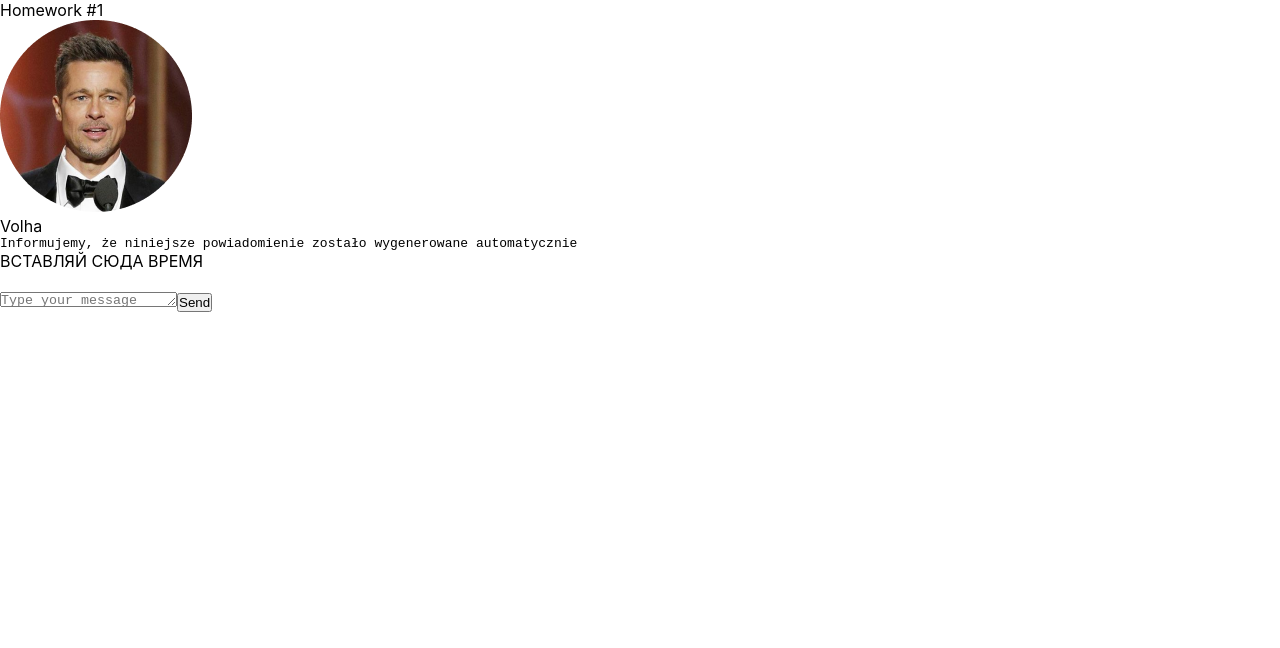
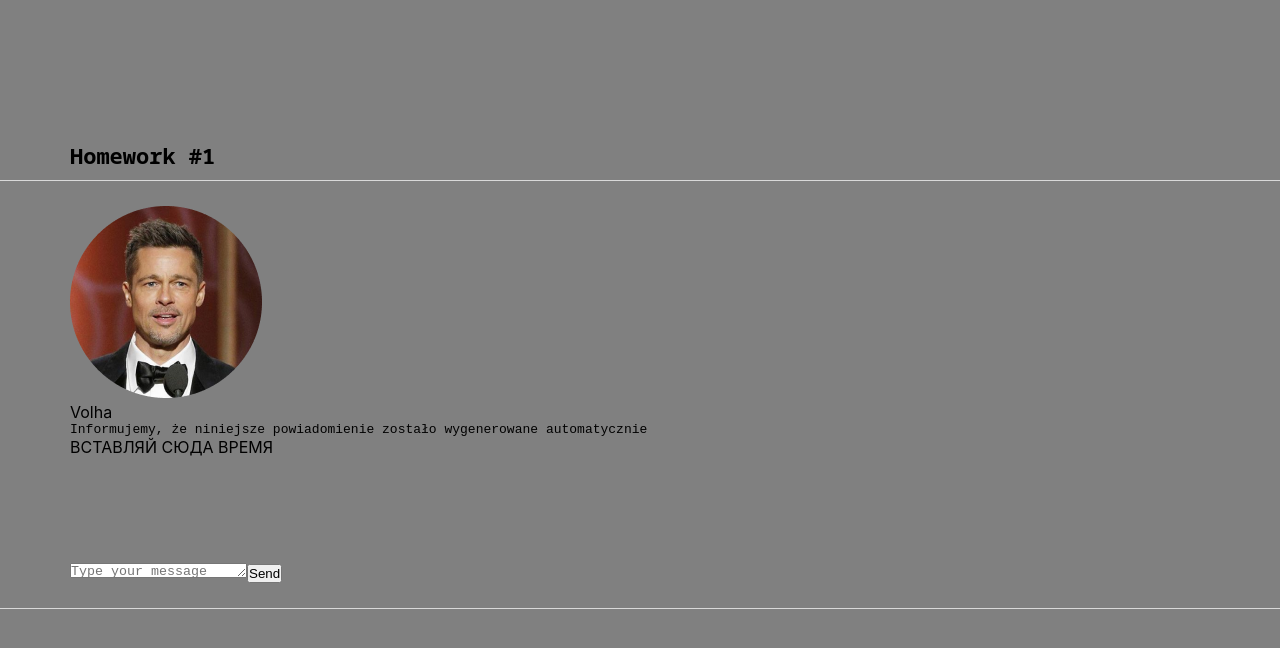
Before and after one commit to volhaf/hws2, a React (Create React App) app: page / in a window 1280 px wide. Shown: the top 648 px of the page. Built offline with nearby package versions, Linux system fonts and the light colour scheme.

Commit message:
added styling to the HW1 component

```diff
--- a/src/s1-main/App.module.css
+++ b/src/s1-main/App.module.css
@@ -2,10 +2,33 @@
     --header_height: 60px;
 }
 
-.hw {
+.hvWrapper {
+    background-color: gray;
+    max-width: 1280px;
+    width: 100%;
+    padding: 130px 0px 215px 0px;
+    margin: 0 auto;
 
 }
-
 .hwTitle {
+    font-family: "Noto Sans Mono", monospace;
+    font-weight: 600;
+    font-size: 22px;
+    color: #000;
+    border-bottom: 1px solid rgba(217, 217, 217, 1) ;
+    padding: 10px 0px 10px 70px;
 
 }
+.hw {
+display: flex;
+flex-direction: column;
+gap: 55px;
+padding: 25px 70px;
+border-bottom: 1px solid rgba(217, 217, 217, 1) ;
+}
+
+.hwMessage {
+    display: flex;
+    flex-direction: column;
+    gap: 30px;
+}
--- a/src/s2-homeworks/hw01/HW1.tsx
+++ b/src/s2-homeworks/hw01/HW1.tsx
@@ -57,19 +57,18 @@ export const friendMessage0: MessageType = {
 
 const HW1 = () => {
     return (
-        <div id={'hw1'}>
+        <div id={'hw1'} className={s2.hvWrapper} >
             <div className={s2.hwTitle}>Homework #1</div>
             <div className={s2.hw}>
                 {/*проверка отображения (не менять)*/}
-                <div>
+                <div className={s2.hwMessage}>
                     <Message message={message0} />
                     <FriendMessage message={friendMessage0} />
                 </div>
-
                 {/*для автоматической проверки дз (не менять)*/}
                 <MessageSender M={Message} />
             </div>
-        </div>
+            </div>
     )
 }
 
```
